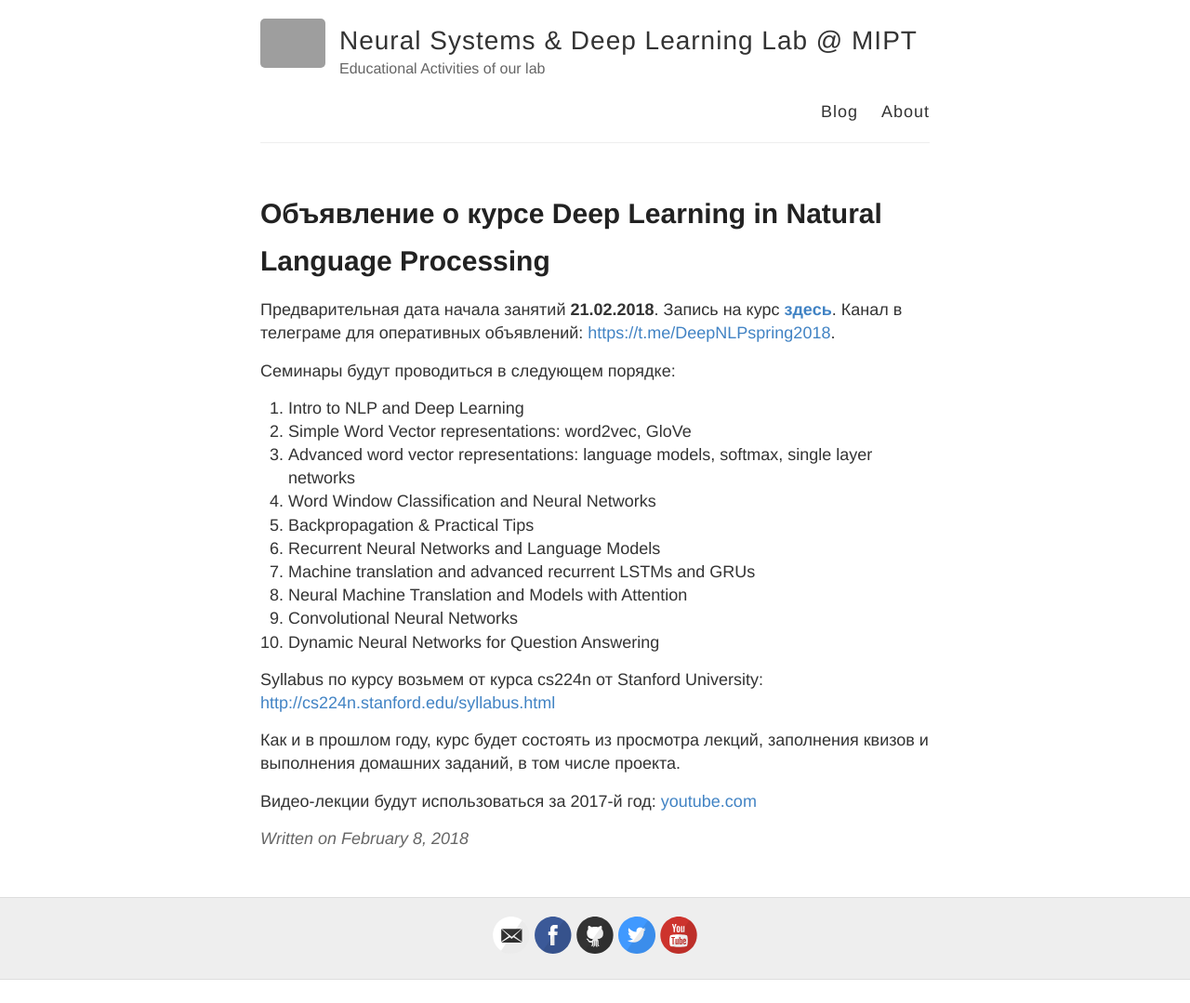
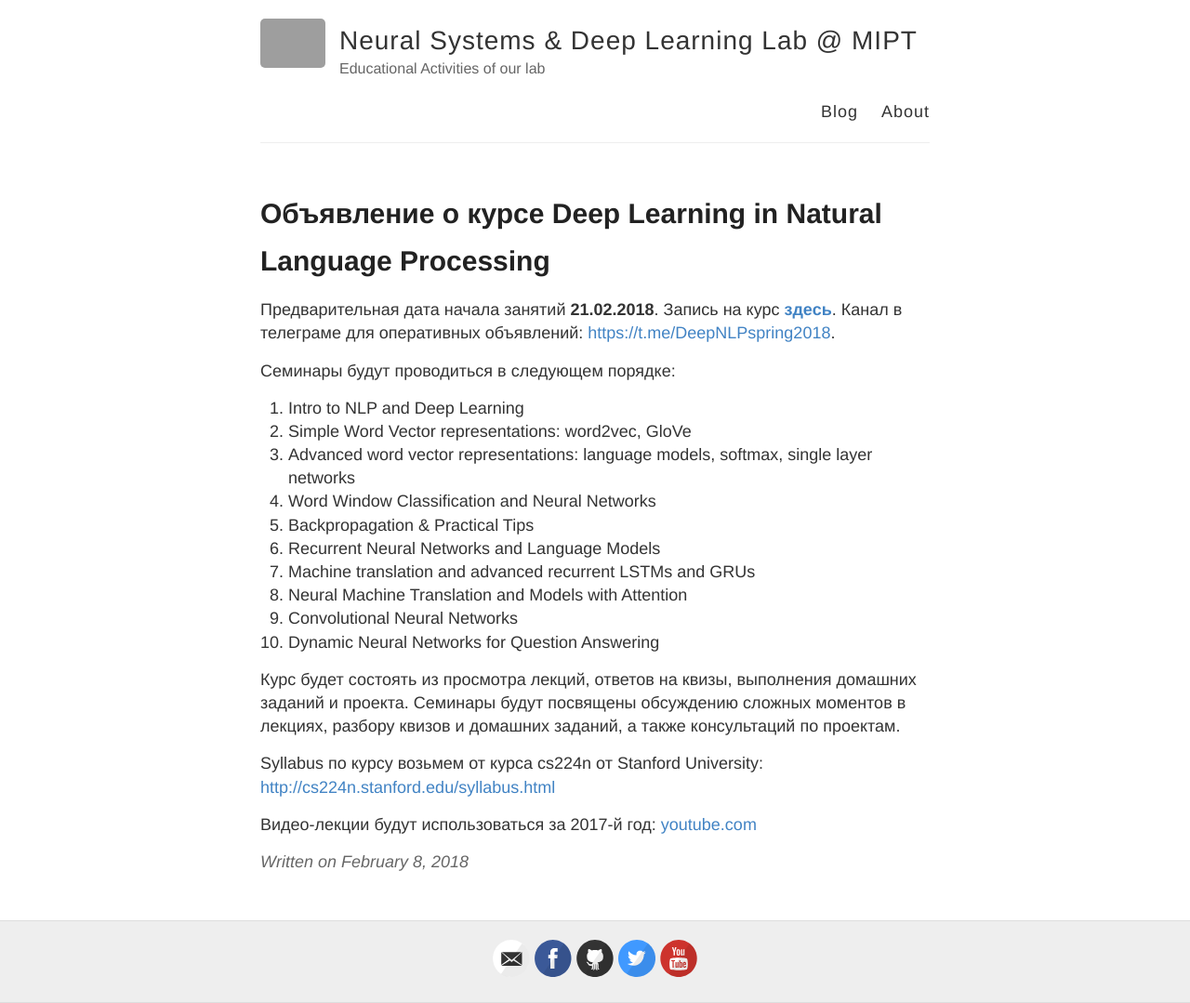
Before and after one commit to deepmipt/edu, a Jekyll site: the page built from _posts/2018-02-08-NLP2.md, in a window 1280 px wide. Shown: the whole page at 93% size. Built offline with Jekyll 4.4.1, drawn with Linux system fonts in a browser that asks for light colours; before the commit the page ends 1054 px from its top, so only the background shows below that; grey boxes are pictures that could not be loaded.

Commit message:
ENH: rewrite

```diff
--- a/_posts/2018-02-08-NLP2.md
+++ b/_posts/2018-02-08-NLP2.md
@@ -17,8 +17,8 @@ title: Объявление о курсе Deep Learning in Natural Language Proc
 9. Convolutional Neural Networks
 10. Dynamic Neural Networks for Question Answering
 
+Курс будет состоять из просмотра лекций, ответов на квизы, выполнения домашних заданий и проекта. Семинары будут посвящены обсуждению сложных моментов в лекциях, разбору квизов и домашних заданий, а также консультаций по проектам.
+
 Syllabus по курсу возьмем от курса cs224n от Stanford University: [http://cs224n.stanford.edu/syllabus.html](http://cs224n.stanford.edu/syllabus.html)
 
-Как и в прошлом году, курс будет состоять из просмотра лекций, заполнения квизов и выполнения домашних заданий, в том числе проекта.
-
 Видео-лекции будут использоваться за 2017-й год: [youtube.com](https://www.youtube.com/watch?v=OQQ-W_63UgQ&index=1&list=PL3FW7Lu3i5Jsnh1rnUwq_TcylNr7EkRe6)
```
